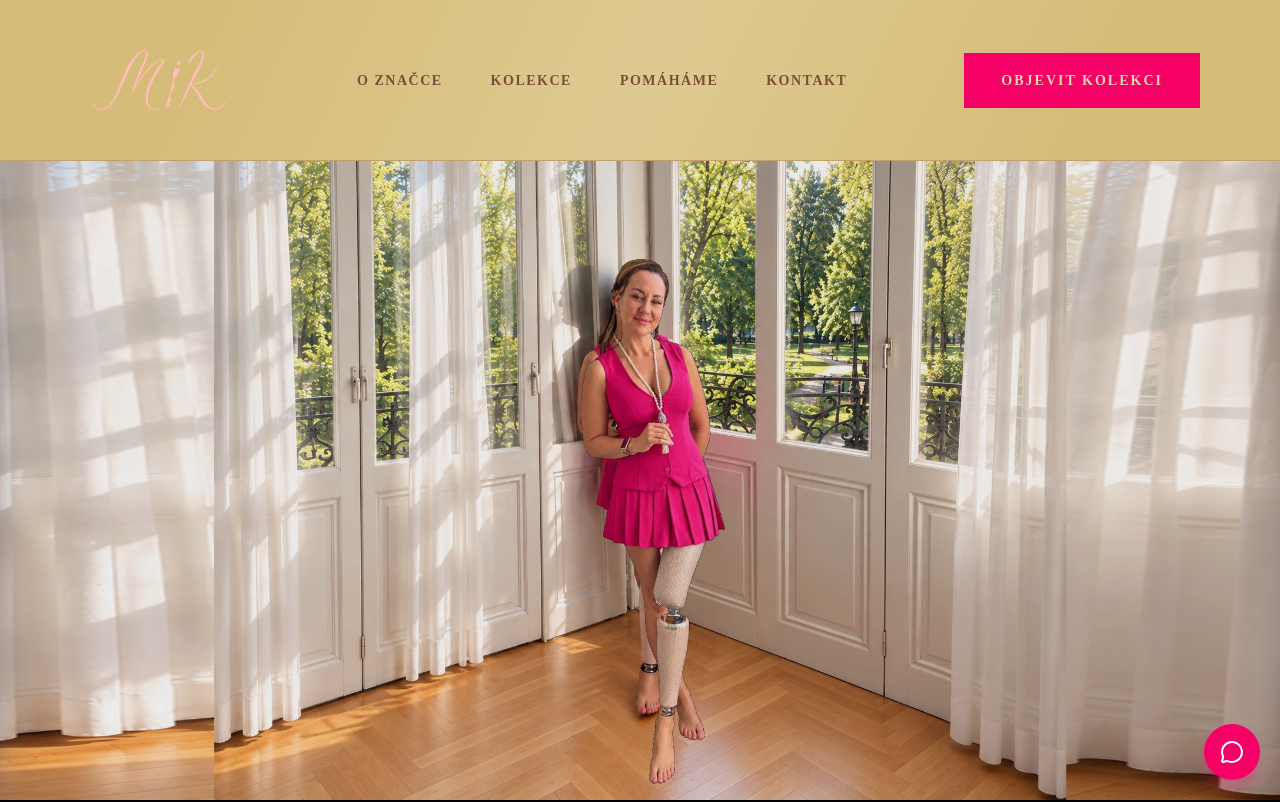
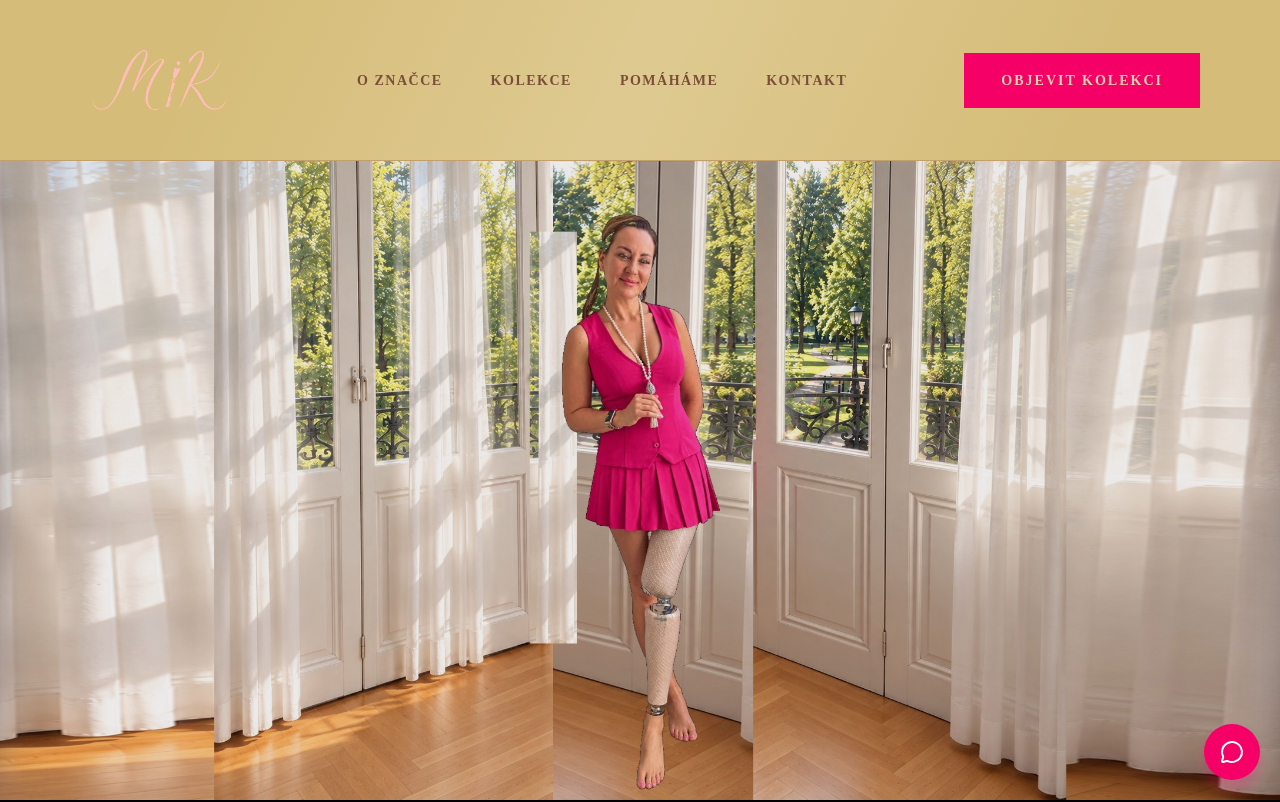
Before and after one commit to Ivetka03/mik-web, a React (Vite) app: page / in a window 1280 px wide. Shown: the top 802 px of the page. Built offline with nearby package versions, Linux system fonts and the light colour scheme; the HTML template or start-up script is replaced by a standard one; a web font is replaced by a local one.

Commit message:
Show only the new figure on the intro photo.

```diff
--- a/index.html
+++ b/index.html
@@ -5,7 +5,7 @@
     <meta charset="UTF-8" />
     <meta name="viewport" content="width=device-width, initial-scale=1.0" />
     <link rel="preload" as="image" href="/assets/vylaha-zavesy-vlevo.jpg" fetchpriority="high" />
-    <link rel="preload" as="image" href="/assets/uvod-intro.jpg" />
+    <link rel="preload" as="image" href="/assets/uvod-intro-v3.jpg" />
     <title><!-- figma:title --></title>
     <!-- figma:head-end -->
   </head>
--- a/src/App.tsx
+++ b/src/App.tsx
@@ -4,7 +4,7 @@ import { LegalPage, privacyPolicy, termsOfService } from "./legal";
 
 const assetPathPrefix = "/assets";
 const imgHeaderLogo = `${assetPathPrefix}/727b1.png`;
-const imgSectionIntroSplash = `${assetPathPrefix}/uvod-intro.jpg`;
+const imgSectionIntroSplash = `${assetPathPrefix}/uvod-intro-v3.jpg`;
 const imgStorefrontCurtains = `${assetPathPrefix}/vylaha-zavesy-vlevo.jpg`;
 const imgRectangle = `${assetPathPrefix}/96521.png`;
 const imgRectangle1 = `${assetPathPrefix}/kolekce-bile-more-aligned.jpg`;
```
Also changed, not shown: public/assets/uvod-intro-v3.jpg (added).
